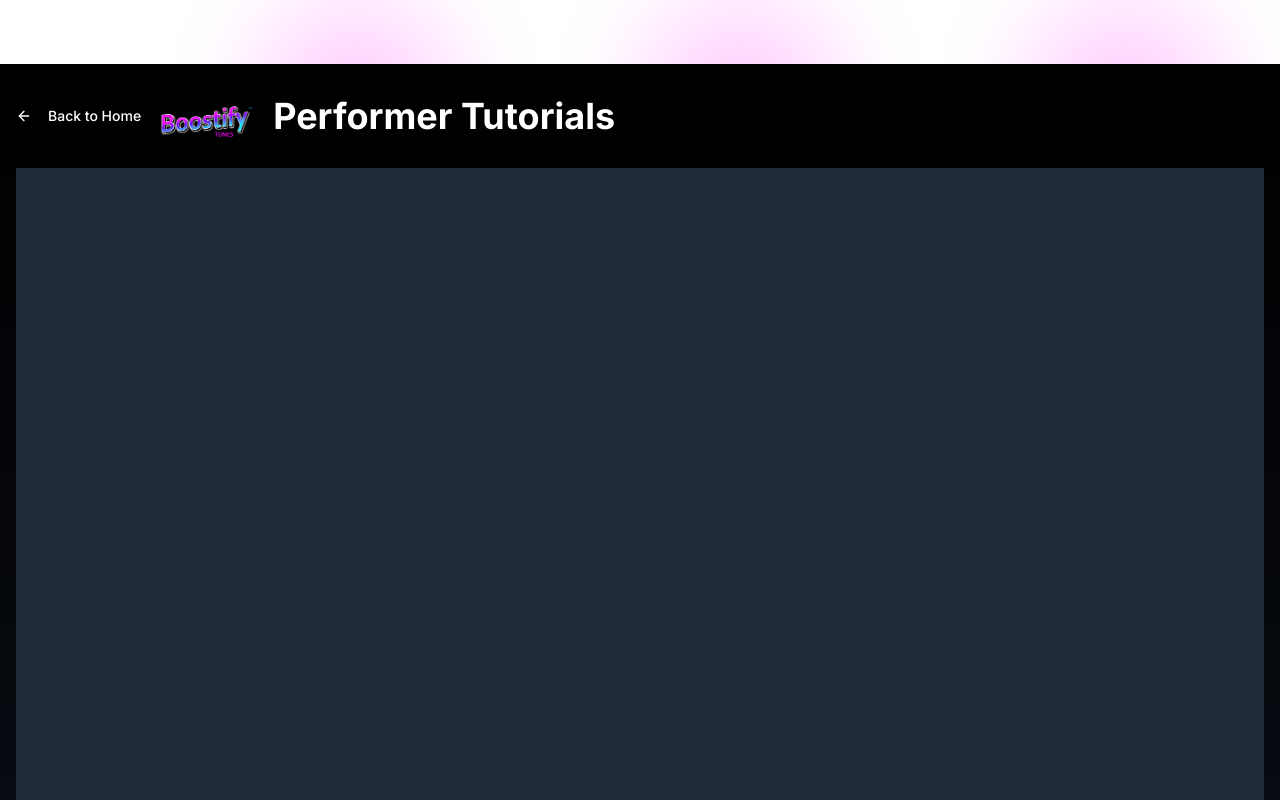
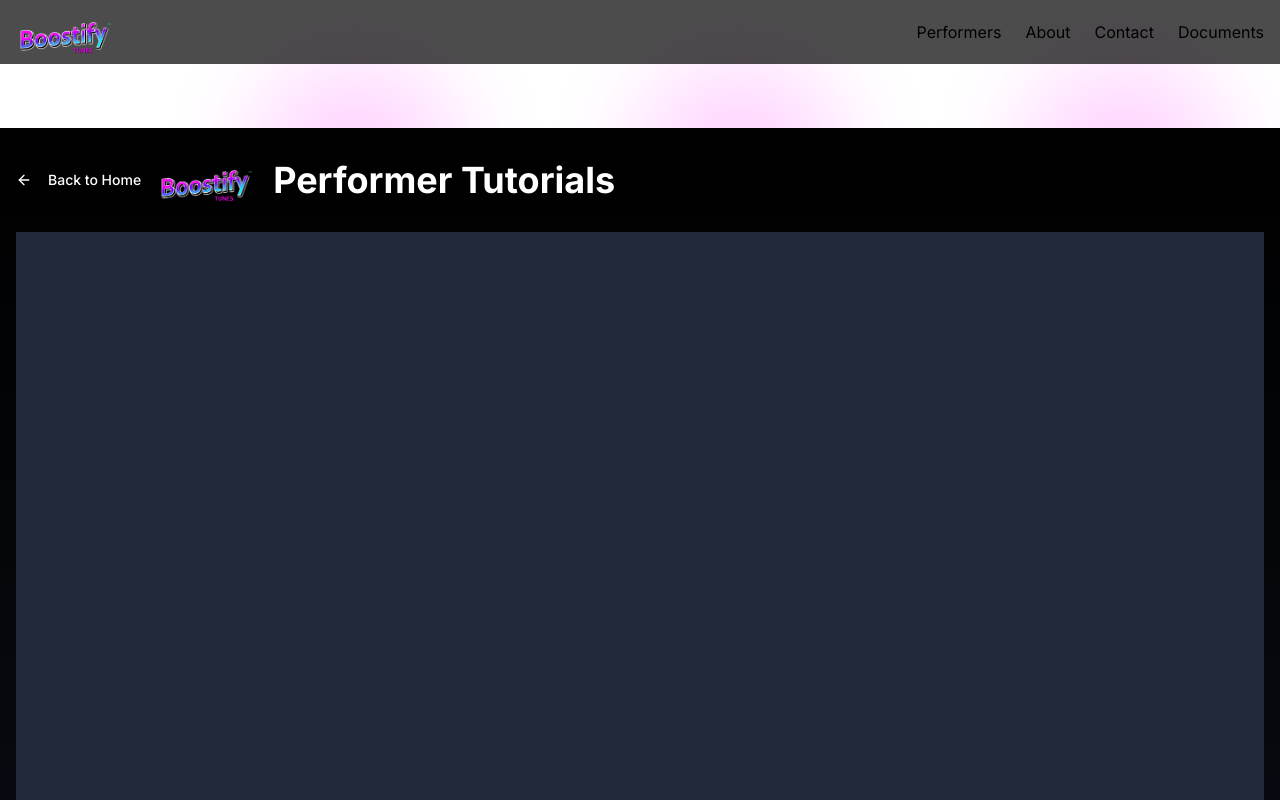
Before and after one commit to Nroling/boostify-tunes-site, a Next.js app: page /performers in a window 1280 px wide. Shown: the top 800 px of the page. Built offline with nearby package versions, Linux system fonts and the light colour scheme.

Commit message:
Add Documents link to Performers navigation and update layout

```diff
--- a/app/performers/page.tsx
+++ b/app/performers/page.tsx
@@ -1,9 +1,41 @@
 import "../animations.css";
 import Tutorials from "../tutorials/page";
+import Link from "next/link";
+import Image from "next/image";
 
 export default function PerformersPage() {
   return (
     <div style={{ position: "relative", overflow: "hidden", minHeight: "100vh" }}>
+      {/* Navigation */}
+      <nav className="relative z-20 w-full p-4 flex justify-between items-center bg-black/70">
+        <Link href="/" className="flex items-center">
+          <div className="relative h-8 w-auto">
+            <Image
+              src="/images/boostify-logo.png"
+              alt="Boostify Tunes Logo"
+              width={100}
+              height={30}
+              className="object-contain"
+              priority
+            />
+          </div>
+        </Link>
+        <div className="flex gap-6">
+          <Link href="/performers" className="hover:text-gray-300 transition-colors">
+            Performers
+          </Link>
+          <Link href="/about" className="hover:text-gray-300 transition-colors">
+            About
+          </Link>
+          <Link href="/contact" className="hover:text-gray-300 transition-colors">
+            Contact
+          </Link>
+          <Link href="/documents" className="hover:text-gray-300 transition-colors">
+            Documents
+          </Link>
+        </div>
+      </nav>
+
       {/* Concert Lights */}
       <div className="concert-light light-1" />
       <div className="concert-light light-2" />
```
